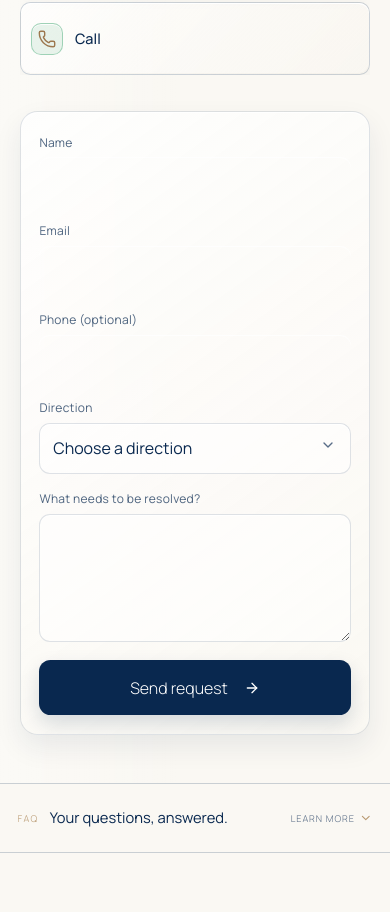
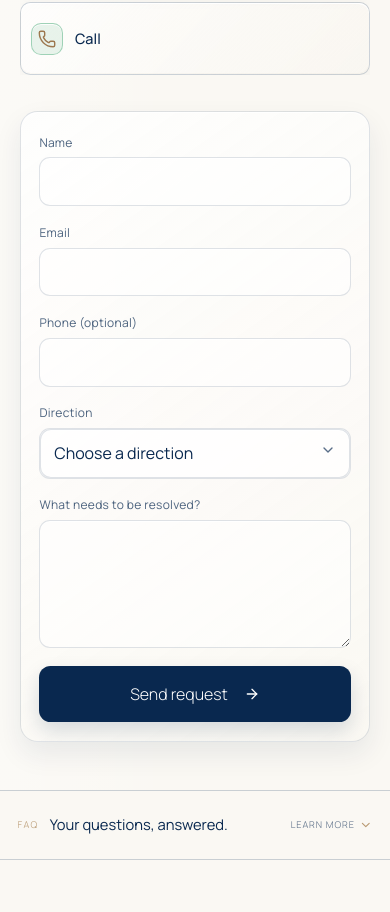
Before and after one commit to dmkstudio/poc-riviera-editorial-site, a Next.js app: page / in a window 390 px wide. Shown: the part 5180-6092 px from the top of the page. Built offline with nearby package versions, Linux system fonts and the light colour scheme.

Commit message:
Clarify mobile request fields

```diff
--- a/app/globals.css
+++ b/app/globals.css
@@ -1391,9 +1391,9 @@ header{
     min-height:3.05rem;
     padding:.7rem .8rem;
     font-size:1rem;
-    border:0;
+    border:1px solid rgba(9,40,79,.13);
     border-radius:.68rem;
-    background:transparent;
+    background:rgba(255,255,255,.52);
   }
 
   .contact .form .select{display:block}
@@ -1432,6 +1432,13 @@ header{
     box-shadow:0 0 0 3px rgba(185,154,114,.16),inset 0 1px 0 rgba(255,255,255,.88);
   }
 
+  .contact .form input::placeholder,
+  .contact .form textarea::placeholder{color:rgba(9,40,79,.42)}
+
+  .contact .form>label:not(.honeypot):not(.task){
+    padding-bottom:.1rem;
+  }
+
   .contact .form .privacy{display:none!important}
 
   .contact .form .form-status{min-height:0;margin:0}
```
